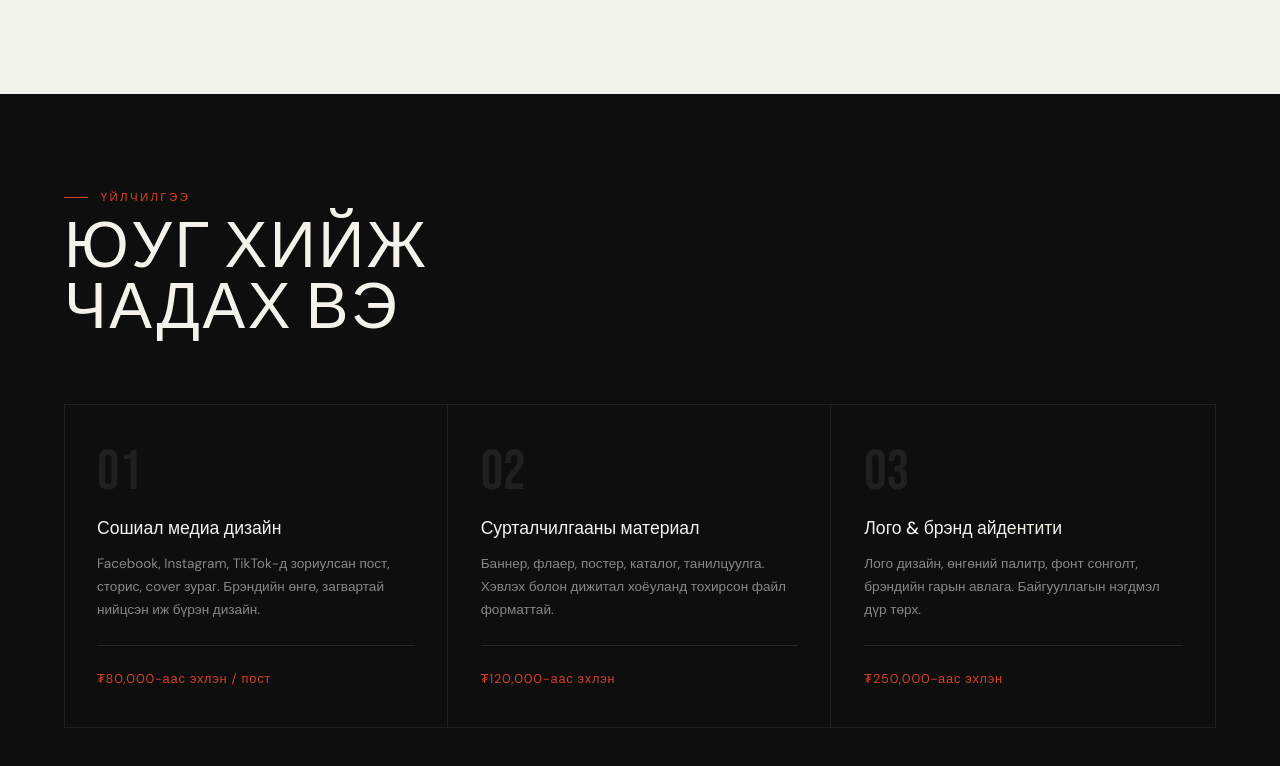
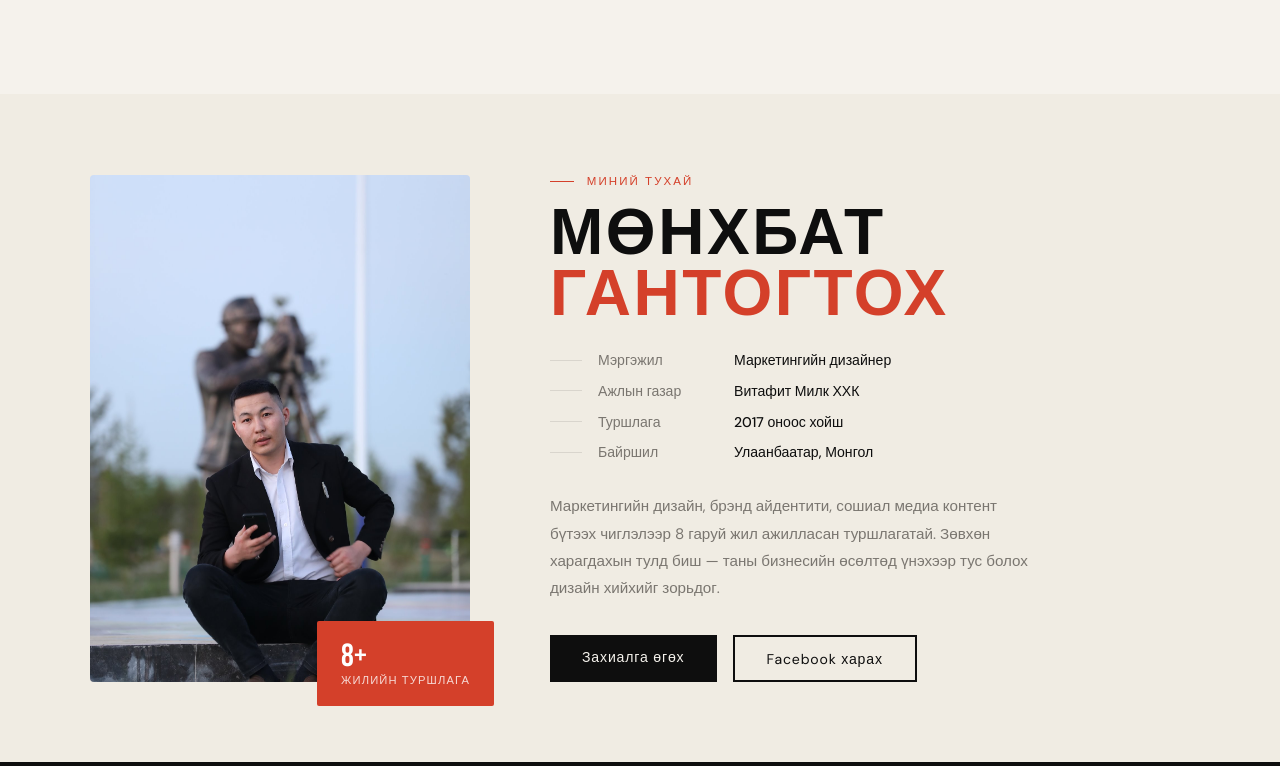
Before and after one commit to ganaaborjoo-source/portfolio-, a plain HTML site: page index.html in a window 1280 px wide. Shown: the part 917-1683 px from the top of the page. Drawn offline with Linux system fonts and the light colour scheme.

Commit message:
Update index.html

```diff
--- a/index.html
+++ b/index.html
@@ -476,6 +476,7 @@ footer {
 <nav>
   <a href="#" class="nav-logo">G.E.T DESIGN</a>
   <ul class="nav-links">
+    <li><a href="#about">Миний тухай</a></li>
     <li><a href="#portfolio">Ажлын жишээ</a></li>
     <li><a href="#services">Үйлчилгээ</a></li>
     <li><a href="#pricing">Үнэ</a></li>
@@ -537,6 +538,69 @@ footer {
         <div class="mock-card-sub">DESIGN</div>
       </div>
     </div>
+  </div>
+</section>
+
+<!-- PROFILE -->
+<section id="about" style="background:#f0ece3;padding:5rem 4rem;">
+  <div style="display:grid;grid-template-columns:380px 1fr;gap:5rem;align-items:center;max-width:1100px;margin:0 auto;">
+
+    <div style="position:relative;">
+      <div style="aspect-ratio:3/4;overflow:hidden;border-radius:4px;">
+        <img src="photo.jpg" alt="Мөнхбат Гантогтох" style="width:100%;height:100%;object-fit:cover;object-position:center top;display:block;">
+      </div>
+      <div style="position:absolute;bottom:-1.5rem;right:-1.5rem;background:var(--accent);padding:1.2rem 1.5rem;border-radius:2px;">
+        <div style="font-family:'Bebas Neue',sans-serif;font-size:2rem;color:white;line-height:1;">8+</div>
+        <div style="font-size:.7rem;color:rgba(255,255,255,.8);letter-spacing:.1em;text-transform:uppercase;">жилийн туршлага</div>
+      </div>
+    </div>
+
+    <div>
+      <div style="font-size:.72rem;letter-spacing:.18em;text-transform:uppercase;color:var(--accent);margin-bottom:1rem;display:flex;align-items:center;gap:.8rem;">
+        <span style="width:1.5rem;height:1px;background:var(--accent);display:inline-block;"></span>
+        Миний тухай
+      </div>
+      <h2 style="font-family:'Bebas Neue',sans-serif;font-size:clamp(2.5rem,5vw,4rem);line-height:.95;letter-spacing:.04em;margin-bottom:1.5rem;color:var(--ink);">
+        МӨНХБАТ<br><span style="color:var(--accent);">ГАНТОГТОХ</span>
+      </h2>
+
+      <div style="display:flex;flex-direction:column;gap:.8rem;margin-bottom:2rem;">
+        <div style="display:flex;align-items:center;gap:1rem;font-size:.88rem;">
+          <span style="width:2rem;height:1px;background:var(--border);flex-shrink:0;"></span>
+          <span style="color:var(--muted);width:120px;flex-shrink:0;">Мэргэжил</span>
+          <span style="font-weight:500;color:var(--ink);">Маркетингийн дизайнер</span>
+        </div>
+        <div style="display:flex;align-items:center;gap:1rem;font-size:.88rem;">
+          <span style="width:2rem;height:1px;background:var(--border);flex-shrink:0;"></span>
+          <span style="color:var(--muted);width:120px;flex-shrink:0;">Ажлын газар</span>
+          <span style="font-weight:500;color:var(--ink);">Витафит Милк ХХК</span>
+        </div>
+        <div style="display:flex;align-items:center;gap:1rem;font-size:.88rem;">
+          <span style="width:2rem;height:1px;background:var(--border);flex-shrink:0;"></span>
+          <span style="color:var(--muted);width:120px;flex-shrink:0;">Туршлага</span>
+          <span style="font-weight:500;color:var(--ink);">2017 оноос хойш</span>
+        </div>
+        <div style="display:flex;align-items:center;gap:1rem;font-size:.88rem;">
+          <span style="width:2rem;height:1px;background:var(--border);flex-shrink:0;"></span>
+          <span style="color:var(--muted);width:120px;flex-shrink:0;">Байршил</span>
+          <span style="font-weight:500;color:var(--ink);">Улаанбаатар, Монгол</span>
+        </div>
+      </div>
+
+      <p style="font-size:.95rem;line-height:1.8;color:var(--muted);margin-bottom:2rem;max-width:480px;">
+        Маркетингийн дизайн, брэнд айдентити, сошиал медиа контент бүтээх чиглэлээр 8 гаруй жил ажилласан туршлагатай. Зөвхөн харагдахын тулд биш — таны бизнесийн өсөлтөд үнэхээр тус болох дизайн хийхийг зорьдог.
+      </p>
+
+      <div style="display:flex;gap:1rem;flex-wrap:wrap;">
+        <a href="#contact" style="padding:.8rem 2rem;background:var(--ink);color:var(--paper);font-size:.88rem;letter-spacing:.06em;text-decoration:none;transition:background .2s;" onmouseover="this.style.background='#d4402a'" onmouseout="this.style.background='#0e0e0e'">
+          Захиалга өгөх
+        </a>
+        <a href="https://www.facebook.com/m.gantogtoh.310444" target="_blank" style="padding:.8rem 2rem;background:transparent;color:var(--ink);font-size:.88rem;letter-spacing:.06em;text-decoration:none;border:2px solid var(--ink);transition:all .2s;" onmouseover="this.style.borderColor='#d4402a';this.style.color='#d4402a'" onmouseout="this.style.borderColor='#0e0e0e';this.style.color='#0e0e0e'">
+          Facebook харах
+        </a>
+      </div>
+    </div>
+
   </div>
 </section>
 
```
